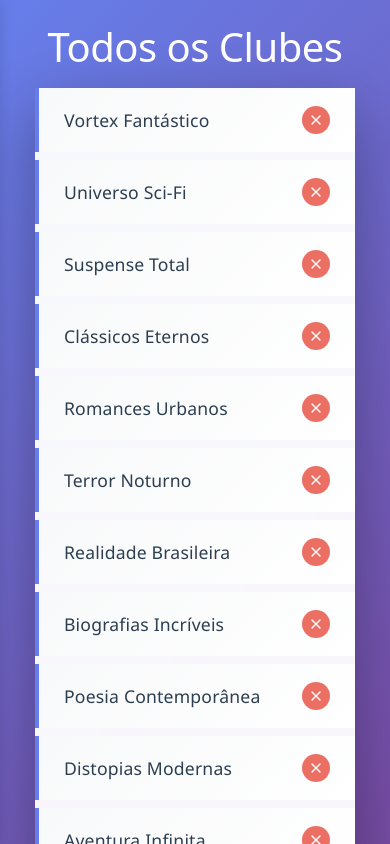
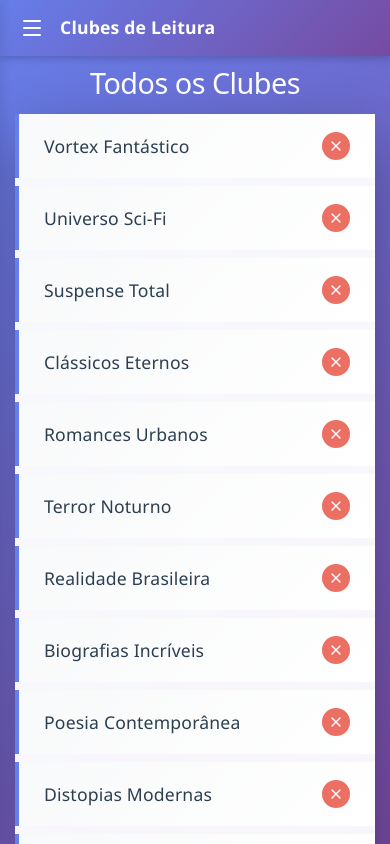
Before and after one commit to thiagoperest/desenvolvimento-react-DR4_AT, a React (Vite) app: page / in a window 390 px wide. Shown: the top 844 px of the page. Built offline with nearby package versions, Linux system fonts and the light colour scheme.

Commit message:
feat: add responsividade

```diff
--- a/src/App.css
+++ b/src/App.css
@@ -19,6 +19,12 @@ body {
   overscroll-behavior: none;
 }
 
+@media (max-width: 768px) {
+  body {
+    padding: 0;
+  }
+}
+
 #root {
   width: 1126px;
   max-width: 100%;
--- a/src/components/Layout.css
+++ b/src/components/Layout.css
@@ -17,13 +17,69 @@
   width: 100%;
 }
 
+.layout__topbar {
+  display: none;
+}
+
+.layout__overlay {
+  display: none;
+}
+
 @media (max-width: 768px) {
   .layout__main {
     margin-left: 0;
+    padding-top: 56px;
   }
 
   .layout__content {
     padding: 15px;
     max-width: 100%;
   }
+
+  .layout__topbar {
+    display: flex;
+    align-items: center;
+    gap: 12px;
+    position: fixed;
+    top: 0;
+    left: 0;
+    right: 0;
+    height: 56px;
+    background: var(--primary-gradient);
+    padding: 0 16px;
+    z-index: 90;
+    box-shadow: 0 2px 8px rgba(0, 0, 0, 0.2);
+  }
+
+  .layout__hamburger {
+    background: none;
+    border: none;
+    color: var(--white);
+    cursor: pointer;
+    display: flex;
+    align-items: center;
+    justify-content: center;
+    padding: 4px;
+    border-radius: 6px;
+    transition: background 0.2s ease;
+    flex-shrink: 0;
+  }
+
+  .layout__hamburger:hover {
+    background: var(--white-transparent);
+  }
+
+  .layout__topbar-title {
+    color: var(--white);
+    font-size: 1.1rem;
+    font-weight: 600;
+  }
+
+  .layout__overlay {
+    display: block;
+    position: fixed;
+    inset: 0;
+    background: var(--bg-overlay);
+    z-index: 99;
+  }
 }
--- a/src/components/Layout.jsx
+++ b/src/components/Layout.jsx
@@ -1,10 +1,33 @@
+import { useState } from 'react'
+import { Menu } from 'lucide-react'
 import Sidebar from './Sidebar'
 import './Layout.css'
 
 export default function Layout({ children }) {
+  const [sidebarOpen, setSidebarOpen] = useState(false)
+
   return (
     <div className="layout">
-      <Sidebar />
+      <div className="layout__topbar">
+        <button
+          className="layout__hamburger"
+          onClick={() => setSidebarOpen(true)}
+          aria-label="Abrir menu"
+        >
+          <Menu size={24} />
+        </button>
+        <span className="layout__topbar-title">Clubes de Leitura</span>
+      </div>
+
+      {sidebarOpen && (
+        <div
+          className="layout__overlay"
+          onClick={() => setSidebarOpen(false)}
+        />
+      )}
+
+      <Sidebar isOpen={sidebarOpen} onClose={() => setSidebarOpen(false)} />
+
       <main className="layout__main">
         <div className="layout__content">
           {children}
--- a/src/components/ModalConfirmacao.css
+++ b/src/components/ModalConfirmacao.css
@@ -127,3 +127,21 @@
 .modal-confirmacao__btn:active {
   transform: translateY(0);
 }
+
+@media (max-width: 480px) {
+  .modal-confirmacao__dialog {
+    width: 95%;
+    border-radius: 10px;
+  }
+
+  .modal-confirmacao__footer {
+    flex-direction: column-reverse;
+    gap: 8px;
+    padding: 16px;
+  }
+
+  .modal-confirmacao__btn {
+    width: 100%;
+    text-align: center;
+  }
+}
--- a/src/components/Sidebar.css
+++ b/src/components/Sidebar.css
@@ -66,21 +66,50 @@
   flex-shrink: 0;
 }
 
+.sidebar__close-btn {
+  display: none;
+}
+
 @media (max-width: 768px) {
   .sidebar {
     width: 240px;
     transform: translateX(-100%);
     transition: transform 0.3s ease;
+    z-index: 100;
   }
 
-  .sidebar.open {
+  .sidebar--open {
     transform: translateX(0);
+  }
+
+  .sidebar__header {
+    display: flex;
+    justify-content: space-between;
+    align-items: center;
   }
 
   .sidebar__title {
     font-size: 1.3rem;
   }
 
+  .sidebar__close-btn {
+    display: flex;
+    align-items: center;
+    justify-content: center;
+    background: var(--white-transparent);
+    border: none;
+    color: var(--white);
+    cursor: pointer;
+    padding: 6px;
+    border-radius: 6px;
+    transition: background 0.2s ease;
+    flex-shrink: 0;
+  }
+
+  .sidebar__close-btn:hover {
+    background: var(--white-soft);
+  }
+
   .sidebar__link {
     padding: 12px 20px;
   }
--- a/src/components/Sidebar.jsx
+++ b/src/components/Sidebar.jsx
@@ -1,12 +1,19 @@
 import { NavLink } from 'react-router-dom'
-import { BookOpen, Plus } from 'lucide-react'
+import { BookOpen, Plus, X } from 'lucide-react'
 import './Sidebar.css'
 
-export default function Sidebar() {
+export default function Sidebar({ isOpen, onClose }) {
   return (
-    <aside className="sidebar">
+    <aside className={`sidebar${isOpen ? ' sidebar--open' : ''}`}>
       <div className="sidebar__header">
         <h2 className="sidebar__title">Clubes de Leitura</h2>
+        <button
+          className="sidebar__close-btn"
+          onClick={onClose}
+          aria-label="Fechar menu"
+        >
+          <X size={20} />
+        </button>
       </div>
 
       <nav className="sidebar__nav">
@@ -15,6 +22,7 @@ export default function Sidebar() {
             <NavLink
               to="/"
               className="sidebar__link"
+              onClick={onClose}
             >
               <BookOpen size={20} />
               <span>Lista de Clubes</span>
@@ -25,6 +33,7 @@ export default function Sidebar() {
             <NavLink
               to="/adicionar"
               className="sidebar__link"
+              onClick={onClose}
             >
               <Plus size={20} />
               <span>Adicionar Clube</span>
--- a/src/index.css
+++ b/src/index.css
@@ -105,10 +105,15 @@ h2 {
 }
 
 .page-title {
-  color: white;
+  color: var(--white);
   margin: 0 0 30px 0;
   font-size: 2.5rem;
   font-weight: 300;
   letter-spacing: -0.5px;
   text-align: center;
+
+  @media (max-width: 768px) {
+    font-size: 1.8rem;
+    margin: 0 0 20px 0;
+  }
 }
```
Also changed, not shown: src/components/AdicionarClubePage.css (deleted, +0 -30 lines).
